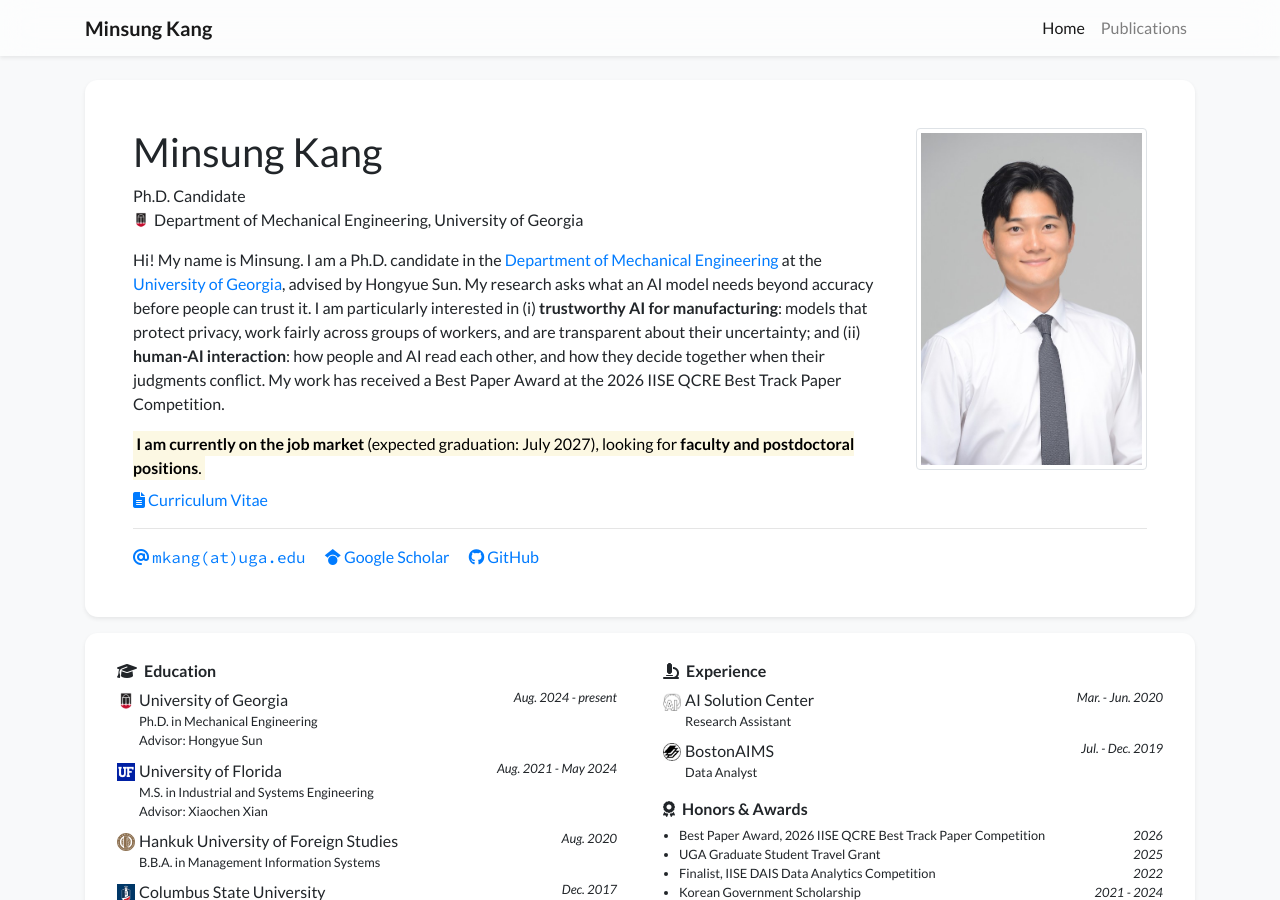
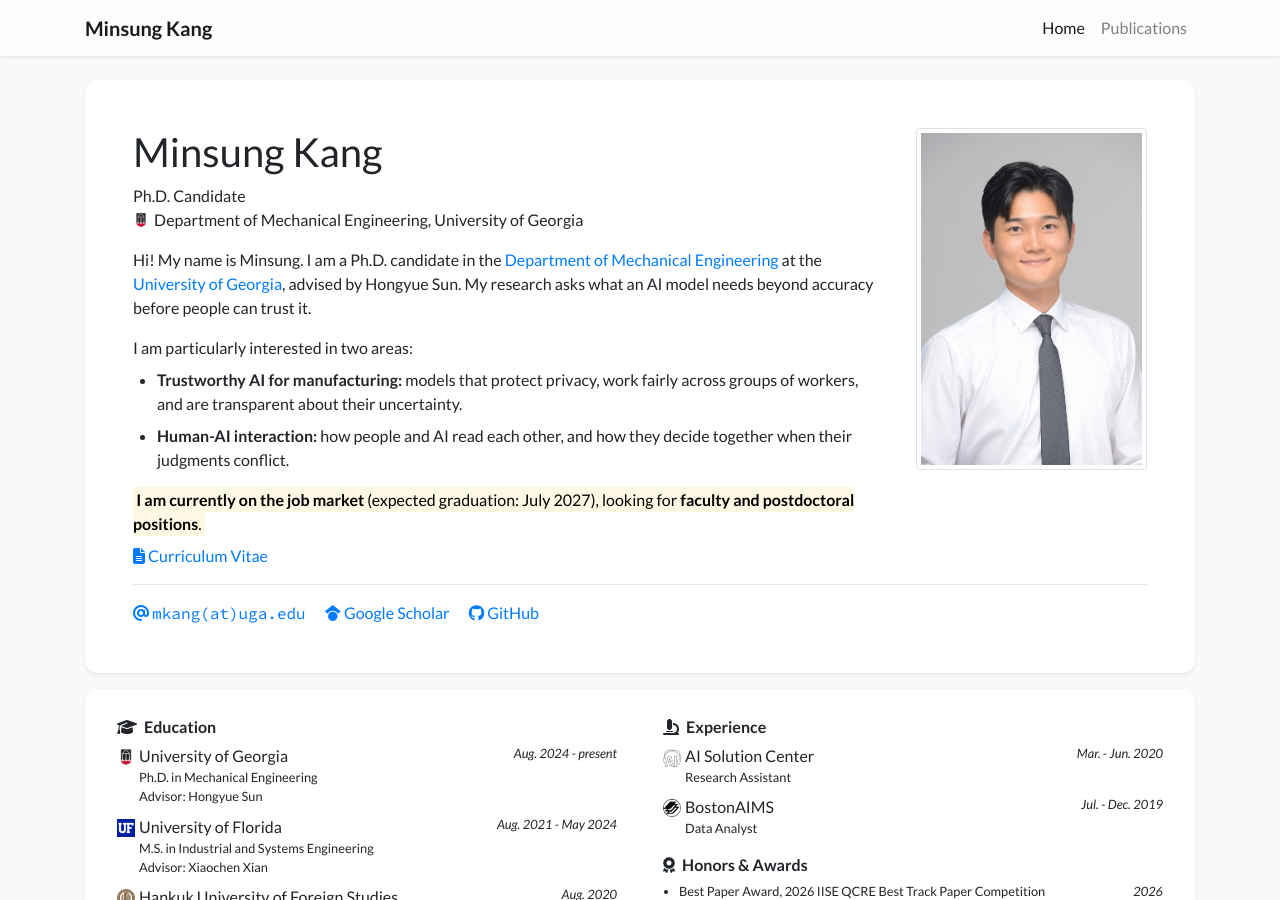
Before and after one commit to minsung-k/minsung-k.github.io, a Jekyll site: the page built from index.html, in a window 1280 px wide and 900 px high. Built offline with Jekyll 4.4.1, drawn with Linux system fonts in a browser that asks for light colours; nearby versions of some CDN libraries; a style sheet for code colours, icons or effects is not loaded.

Commit message:
Welcome message: list the two research areas for readability
Co-Authored-By: Claude Sonnet 5.5 <noreply@anthropic.com>
Claude-Session: https://claude.ai/code/session_011Viuu9hdhE2h1V3nq3Hj9S

```diff
--- a/_data/profile.yml
+++ b/_data/profile.yml
@@ -20,15 +20,22 @@ short_bio: >-
     <a href="https://www.engr.uga.edu/" target="_blank">Department of Mechanical Engineering</a> at the
     <a href="https://www.uga.edu/" target="_blank">University of Georgia</a>, advised by Hongyue Sun.
     My research asks what an AI model needs beyond accuracy before people can trust it.
-    I am particularly interested in (i) <strong>trustworthy AI for manufacturing</strong>: models that protect privacy,
-    work fairly across groups of workers, and are transparent about their uncertainty; and
-    (ii) <strong>human-AI interaction</strong>: how people and AI read each other, and how they decide together
-    when their judgments conflict.
-    My work has received a Best Paper Award at the 2026 IISE QCRE Best Track Paper Competition.
   </p>
+  <p class="mb-2">I am particularly interested in two areas:</p>
+  <ul class="mb-3 pl-4">
+    <li class="mb-2">
+      <strong>Trustworthy AI for manufacturing:</strong>
+      models that protect privacy, work fairly across groups of workers, and are transparent about their uncertainty.
+    </li>
+    <li>
+      <strong>Human-AI interaction:</strong>
+      how people and AI read each other, and how they decide together when their judgments conflict.
+    </li>
+  </ul>
   <p class="mb-2">
     <mark><strong>I am currently on the job market</strong> (expected graduation: July 2027), looking for <strong>faculty and postdoctoral positions</strong>.</mark>
   </p>
+
 
 
 portrait_url: /assets/images/photos/portrait.jpg
```
